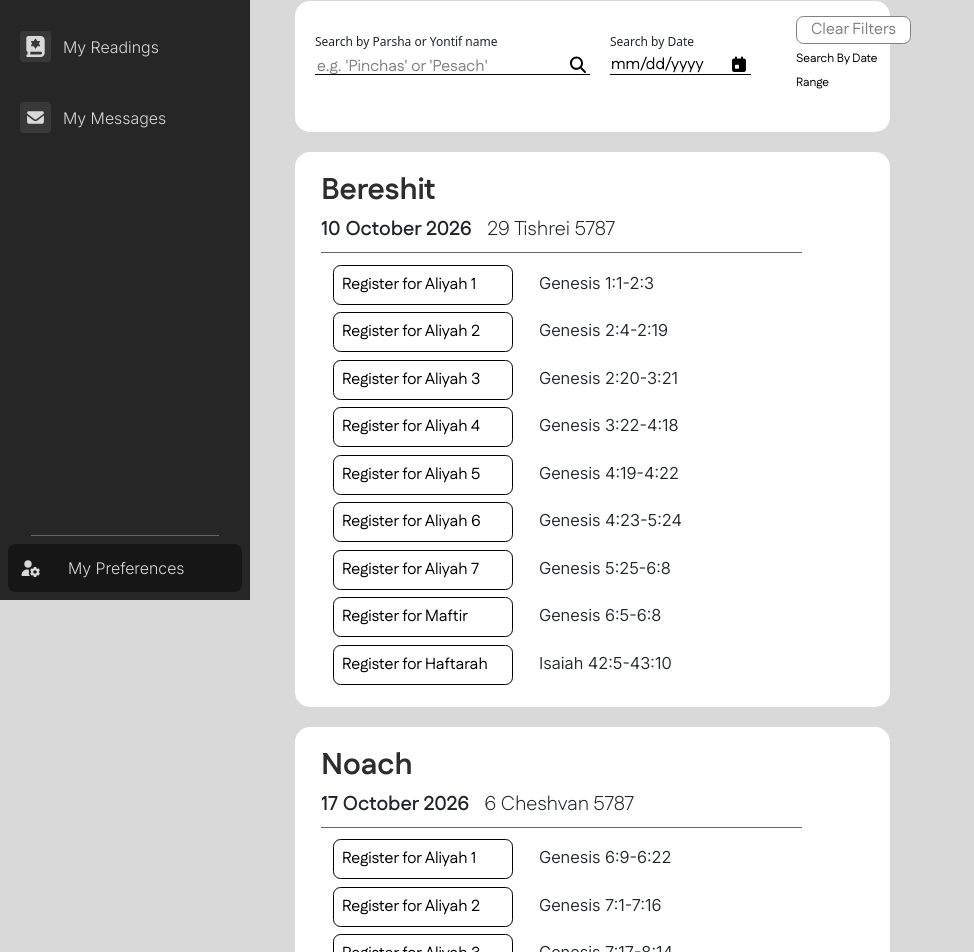
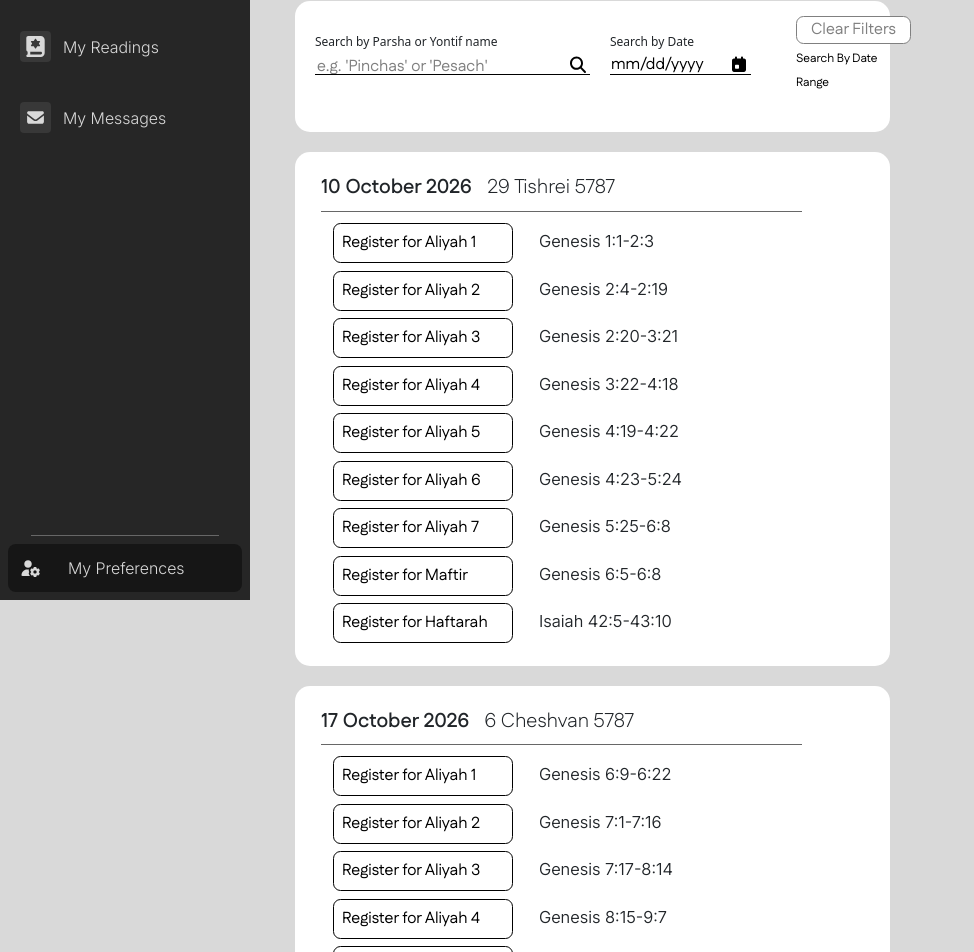
Before and after one commit to brandonbng23/gabbai, a React (Vite) app in the folder frontend/: page / in a window 1280 px wide. Shown: the part 200-1152 px from the top of the page, without its empty margins (0-974 px from the left). Built offline with nearby package versions, Linux system fonts and the light colour scheme.

Commit message:
Updated sample data objects.

```diff
--- a/frontend/src/App.jsx
+++ b/frontend/src/App.jsx
@@ -17,22 +17,22 @@ import Schedule from "./Components/schedule.tsx"
 
 const sampleParshiyot = [
   {
+    id: 1,
     hDate: "29 Tishrei 5787",
     gregDate: "10 October 2026",
-    parsha: "Bereshit",
+    desc: "Bereshit",
     psukim: ["Genesis 1:1-2:3", "Genesis 2:4-2:19", "Genesis 2:20-3:21", "Genesis 3:22-4:18", "Genesis 4:19-4:22", "Genesis 4:23-5:24", "Genesis 5:25-6:8", "Genesis 6:5-6:8", "Isaiah 42:5-43:10"],
-    reader: "",
-    user: "",
+    readers: [],
     searchTerms: ["Bereshit", "Bereshith", "Bereishit", "Bereishis", "Bereshis", "Genesis"],
     dateString: "2026-10-10",
   },
   {
+    id: 2,
     hDate: "6 Cheshvan 5787",
     gregDate: "17 October 2026",
-    parsha: "Noach",
+    desc: "Noach",
     psukim: ["Genesis 6:9-6:22", "Genesis 7:1-7:16", "Genesis 7:17-8:14", "Genesis 8:15-9:7", "Genesis 9:8-9:17", "Genesis 9:18-10:32", "Genesis 11:1-11:32", "Genesis 11:29-11:32", "Isaiah 54:1-55:5"],
-    reader: "",
-    user: "",
+    reader: [],
     searchTerms: ["Noach", "Noah", "Noahch", "Noakh"],
     dateString: "2026-10-17",
   }
```
